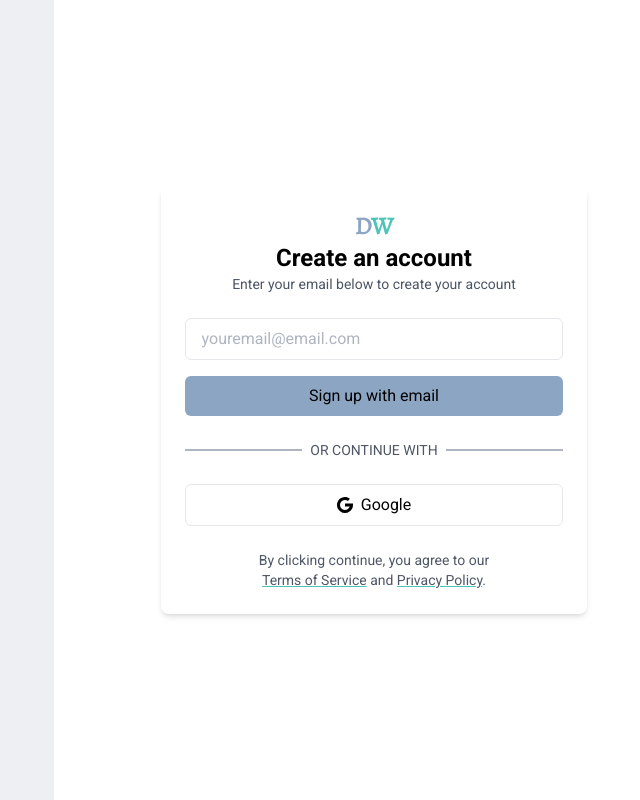
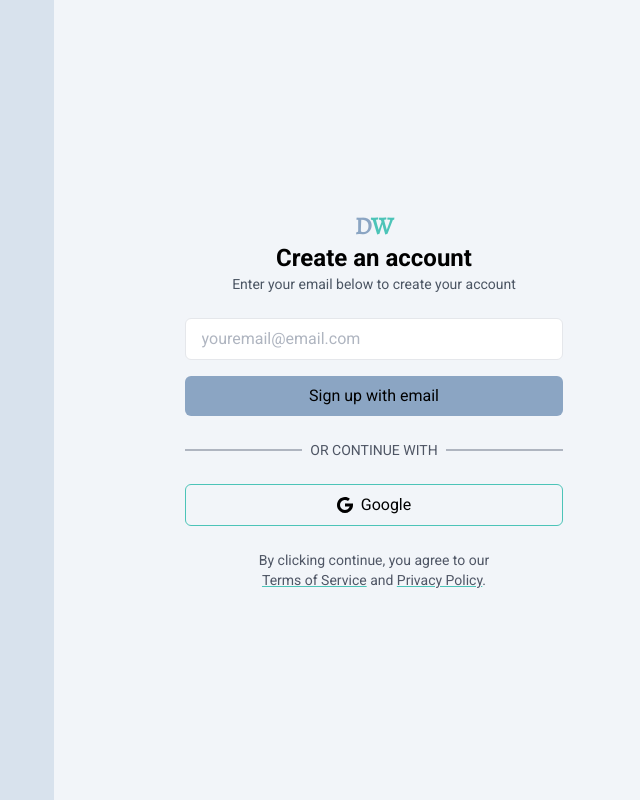
Before and after one commit to Rmodesto/dw-io, a Next.js app: page /signup in a window 1280 px wide. Shown: the whole page, without its empty margins (586-1226 px from the left). Built offline with nearby package versions, Linux system fonts and the light colour scheme.

Commit message:
updated ui signup

```diff
--- a/app/signup/page.tsx
+++ b/app/signup/page.tsx
@@ -25,11 +25,11 @@ const SignUp: React.FC<SignUpProps> = ({ onEmailSignUp, onGoogleSignUp }) => {
   return (
     <div className="flex min-h-screen">
       {/* Left side of the screen - Blank */}
-      <div className="w-1/2 bg-gray-100"></div>
+      <div className="w-1/2 bg-purple-300"></div>
 
       {/* Right side of the screen - Form */}
-      <div className="w-1/2 flex items-center justify-center">
-        <div className="p-6 space-y-6 bg-white rounded-lg shadow-md">
+      <div className="w-1/2 flex items-center justify-center bg-purple-100">
+        <div className="p-6 space-y-6 bg-purple-100">
           <div className="text-center">
             <h3 className="text-center text-2xl font-bold font-Alegreya">
               <span className="text-purple-900">D</span>
@@ -64,7 +64,7 @@ const SignUp: React.FC<SignUpProps> = ({ onEmailSignUp, onGoogleSignUp }) => {
           </div>
           <button
             onClick={onGoogleSignUp}
-            className="flex items-center justify-center w-full px-4 py-2 border rounded-md hover:bg-gray-100"
+            className="flex items-center justify-center w-full border-aqua-200 px-4 py-2 border rounded-md hover:bg-gray-100"
           >
             <GoogleIcon />
             Google
```
